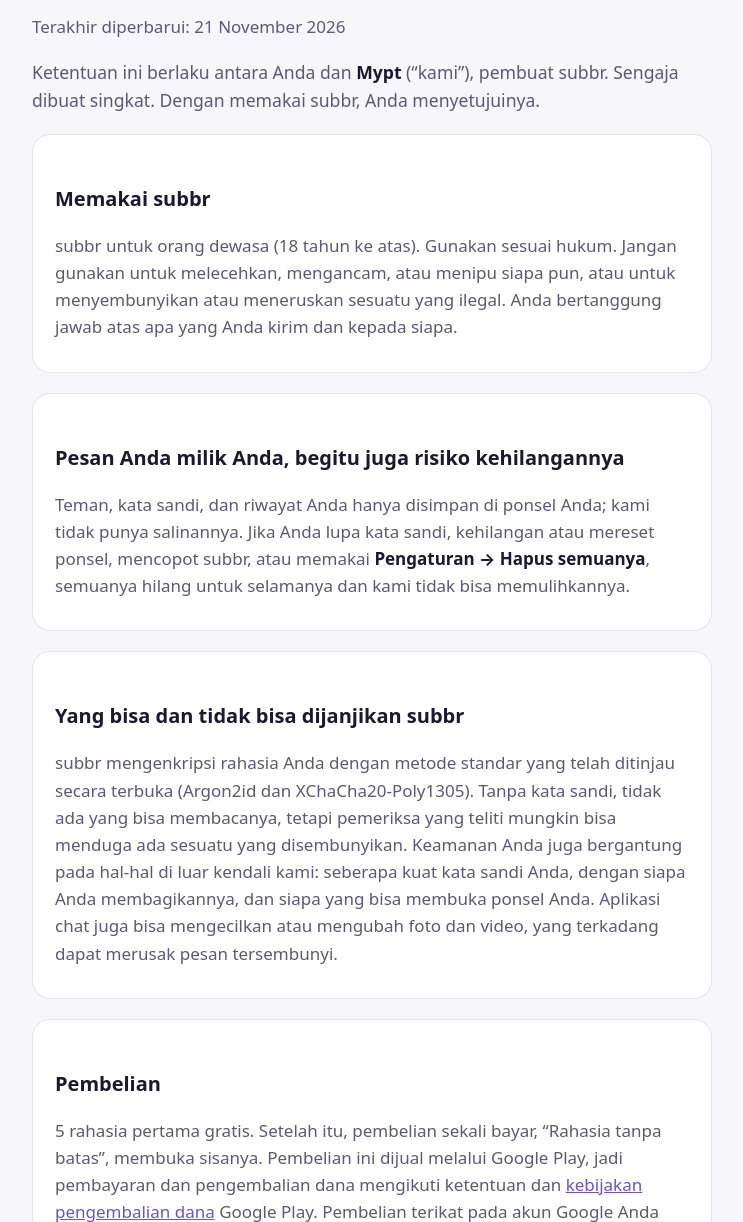
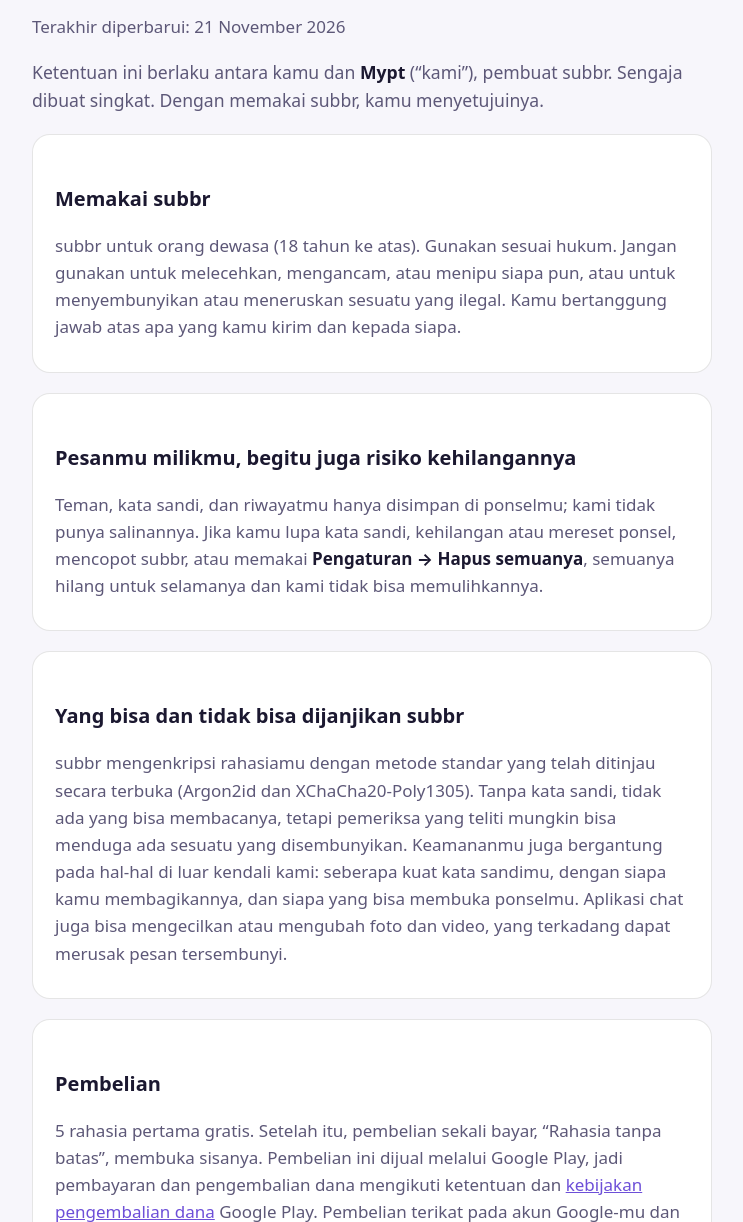
Before and after one commit to mypttwo/subbr, a plain HTML site: page id/terms.html in a window 1280 px wide. Shown: the part 158-1380 px from the top of the page, without its empty margins (268-1011 px from the left). Drawn offline with Linux system fonts and the light colour scheme.

Commit message:
Privacy: deleting a message or chat removes it from this phone only; Indonesian terms in the informal voice used everywhere else

```diff
--- a/id/terms.html
+++ b/id/terms.html
@@ -41,31 +41,31 @@
   <p class="brand"><a href="./" style="color:inherit;text-decoration:none">← subbr</a></p>
   <h1>Ketentuan penggunaan subbr</h1>
   <p>Terakhir diperbarui: 21 November 2026</p>
-  <p class="lead">Ketentuan ini berlaku antara Anda dan <strong>Mypt</strong> (“kami”), pembuat subbr. Sengaja dibuat singkat. Dengan memakai subbr, Anda menyetujuinya.</p>
+  <p class="lead">Ketentuan ini berlaku antara kamu dan <strong>Mypt</strong> (“kami”), pembuat subbr. Sengaja dibuat singkat. Dengan memakai subbr, kamu menyetujuinya.</p>
 
   <section>
     <h2>Memakai subbr</h2>
-    <p>subbr untuk orang dewasa (18 tahun ke atas). Gunakan sesuai hukum. Jangan gunakan untuk melecehkan, mengancam, atau menipu siapa pun, atau untuk menyembunyikan atau meneruskan sesuatu yang ilegal. Anda bertanggung jawab atas apa yang Anda kirim dan kepada siapa.</p>
+    <p>subbr untuk orang dewasa (18 tahun ke atas). Gunakan sesuai hukum. Jangan gunakan untuk melecehkan, mengancam, atau menipu siapa pun, atau untuk menyembunyikan atau meneruskan sesuatu yang ilegal. Kamu bertanggung jawab atas apa yang kamu kirim dan kepada siapa.</p>
   </section>
   <section>
-    <h2>Pesan Anda milik Anda, begitu juga risiko kehilangannya</h2>
-    <p>Teman, kata sandi, dan riwayat Anda hanya disimpan di ponsel Anda; kami tidak punya salinannya. Jika Anda lupa kata sandi, kehilangan atau mereset ponsel, mencopot subbr, atau memakai <strong>Pengaturan → Hapus semuanya</strong>, semuanya hilang untuk selamanya dan kami tidak bisa memulihkannya.</p>
+    <h2>Pesanmu milikmu, begitu juga risiko kehilangannya</h2>
+    <p>Teman, kata sandi, dan riwayatmu hanya disimpan di ponselmu; kami tidak punya salinannya. Jika kamu lupa kata sandi, kehilangan atau mereset ponsel, mencopot subbr, atau memakai <strong>Pengaturan → Hapus semuanya</strong>, semuanya hilang untuk selamanya dan kami tidak bisa memulihkannya.</p>
   </section>
   <section>
     <h2>Yang bisa dan tidak bisa dijanjikan subbr</h2>
-    <p>subbr mengenkripsi rahasia Anda dengan metode standar yang telah ditinjau secara terbuka (Argon2id dan XChaCha20-Poly1305). Tanpa kata sandi, tidak ada yang bisa membacanya, tetapi pemeriksa yang teliti mungkin bisa menduga ada sesuatu yang disembunyikan. Keamanan Anda juga bergantung pada hal-hal di luar kendali kami: seberapa kuat kata sandi Anda, dengan siapa Anda membagikannya, dan siapa yang bisa membuka ponsel Anda. Aplikasi chat juga bisa mengecilkan atau mengubah foto dan video, yang terkadang dapat merusak pesan tersembunyi.</p>
+    <p>subbr mengenkripsi rahasiamu dengan metode standar yang telah ditinjau secara terbuka (Argon2id dan XChaCha20-Poly1305). Tanpa kata sandi, tidak ada yang bisa membacanya, tetapi pemeriksa yang teliti mungkin bisa menduga ada sesuatu yang disembunyikan. Keamananmu juga bergantung pada hal-hal di luar kendali kami: seberapa kuat kata sandimu, dengan siapa kamu membagikannya, dan siapa yang bisa membuka ponselmu. Aplikasi chat juga bisa mengecilkan atau mengubah foto dan video, yang terkadang dapat merusak pesan tersembunyi.</p>
   </section>
   <section>
     <h2>Pembelian</h2>
-    <p>5 rahasia pertama gratis. Setelah itu, pembelian sekali bayar, “Rahasia tanpa batas”, membuka sisanya. Pembelian ini dijual melalui Google Play, jadi pembayaran dan pengembalian dana mengikuti ketentuan dan <a href="https://support.google.com/googleplay/answer/2479637">kebijakan pengembalian dana</a> Google Play. Pembelian terikat pada akun Google Anda dan kembali jika Anda memasang ulang subbr dengan akun yang sama.</p>
+    <p>5 rahasia pertama gratis. Setelah itu, pembelian sekali bayar, “Rahasia tanpa batas”, membuka sisanya. Pembelian ini dijual melalui Google Play, jadi pembayaran dan pengembalian dana mengikuti ketentuan dan <a href="https://support.google.com/googleplay/answer/2479637">kebijakan pengembalian dana</a> Google Play. Pembelian terikat pada akun Google-mu dan kembali jika kamu memasang ulang subbr dengan akun yang sama.</p>
   </section>
   <section>
     <h2>Tanpa jaminan</h2>
-    <p>subbr disediakan “apa adanya”. Sejauh diizinkan hukum, kami tidak bertanggung jawab atas pesan atau data yang hilang, atau kerugian tidak langsung, dan tanggung jawab kami secara keseluruhan terbatas pada jumlah yang Anda bayarkan untuk subbr. Tidak ada di sini yang menghapus hak Anda menurut hukum perlindungan konsumen yang tidak dapat dihapus.</p>
+    <p>subbr disediakan “apa adanya”. Sejauh diizinkan hukum, kami tidak bertanggung jawab atas pesan atau data yang hilang, atau kerugian tidak langsung, dan tanggung jawab kami secara keseluruhan terbatas pada jumlah yang kamu bayarkan untuk subbr. Tidak ada di sini yang menghapus hakmu menurut hukum perlindungan konsumen yang tidak dapat dihapus.</p>
   </section>
   <section>
     <h2>Perubahan</h2>
-    <p>Kami dapat memperbarui subbr dan ketentuan ini. Jika ketentuan berubah, kami akan memperbarui halaman ini dan tanggal di atas. Terus memakai subbr setelah perubahan berarti Anda menerima ketentuan yang baru.</p>
+    <p>Kami dapat memperbarui subbr dan ketentuan ini. Jika ketentuan berubah, kami akan memperbarui halaman ini dan tanggal di atas. Terus memakai subbr setelah perubahan berarti kamu menerima ketentuan yang baru.</p>
   </section>
   <section>
     <h2>Kontak</h2>
```
Also changed, not shown: ar/privacy.html (+1 -0 lines), es/privacy.html (+1 -0 lines), hi/privacy.html (+1 -0 lines), id/privacy.html (+1 -0 lines), privacy.html (+1 -0 lines).
